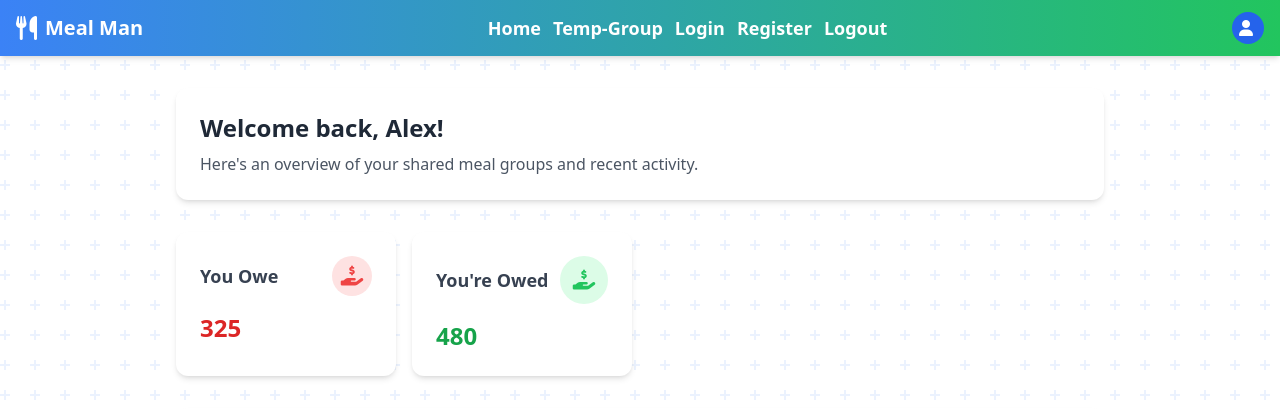
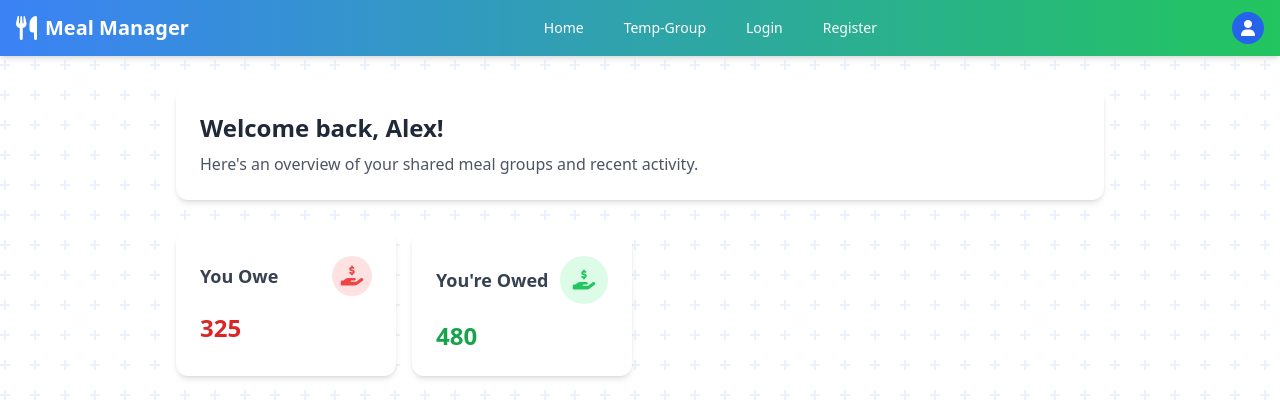
Before and after one commit to code-anwarhosen/meal-manager, a Flask app: page / in a window 1280 px wide. Shown: the top 409 px of the page. Run offline with Flask 3, Linux system fonts and the light colour scheme; some libraries are stand-ins or nearby versions.

Commit message:
Fix: main menu fixed for mobile screen. some rearranges in utils

```diff
--- a/app/models/user.py
+++ b/app/models/user.py
@@ -1,7 +1,5 @@
 import bcrypt
 from app.db import BaseModel
-
-BaseModel.init_db()
 
 
 class Password:
--- a/app/templates/base.html
+++ b/app/templates/base.html
@@ -26,7 +26,7 @@
 <body class="meal-pattern">
 
     <!-- Flash Messages - Place right after <body> tag -->
-    <div class="fixed top-20 left-4 z-50 space-y-2 w-80 max-w-full">
+    <div class="fixed top-20 right-4 z-50 space-y-2 w-80 max-w-full">
         {% with messages = get_flashed_messages(with_categories=true) %}
             {% for category, message in messages %}
                 <div class="flash-message p-4 rounded-lg shadow-lg border-l-4 flex items-center justify-between
@@ -60,31 +60,56 @@
         <div class="container mx-auto px-4 py-3 flex justify-between items-center">
             <div class="flex items-center">
                 <i class="fas fa-utensils text-2xl mr-2"></i>
-                <h1 class="text-xl font-bold">Meal Man</h1>
+                <h1 class="text-xl font-bold">Meal Manager</h1>
             </div>
 
-            <div class="flex items-center text-lg font-semibold gap-3">
-                <a href="{{ url_for('main.home') }}">Home</a>
-                <a href="{{ url_for('main.group', id=1) }}">Temp-Group</a>
-                <a href="{{ url_for('user.login') }}">Login</a>
-                <a href="{{ url_for('user.register') }}">Register</a>
-                <a href="{{ url_for('user.logout') }}">Logout</a>
+            <!-- Desktop Navigation (hidden on mobile) -->
+            <nav class="hidden md:flex items-center space-x-4 text-sm font-medium">
+                <a href="{{ url_for('main.home') }}" class="px-3 py-1 rounded hover:bg-white/20 transition">Home</a>
+                <a href="{{ url_for('main.group', id=1) }}" class="px-3 py-1 rounded hover:bg-white/20 transition">Temp-Group</a>
+
+                {% if is_authenticated() %}
+                    <a href="{{ url_for('user.logout') }}" class="px-3 py-1 rounded hover:bg-white/20 transition">Logout</a>
+                {% else %}
+                    <a href="{{ url_for('user.login') }}" class="px-3 py-1 rounded hover:bg-white/20 transition">Login</a>
+                    <a href="{{ url_for('user.register') }}" class="px-3 py-1 rounded hover:bg-white/20 transition">Register</a>
+                {% endif %}
+            </nav>
+
+            <!-- Mobile menu button (hidden on desktop) -->
+            <div class="md:hidden">
+                <button id="mobile-menu-button" class="text-white focus:outline-none">
+                    <i class="fas fa-bars text-xl"></i>
+                </button>
             </div>
 
+            <!-- User profile (visible on both mobile and desktop) -->
             <div class="flex items-center space-x-3">
-                <!-- <button class="bg-white text-blue-600 px-3 py-1 rounded-full text-sm font-semibold hover:bg-blue-300 transition">
-                    <i class="fas fa-plus-circle mr-1"></i> New
-                </button> -->
                 <div class="relative">
                     <button class="flex items-center focus:outline-none">
                         <div class="w-8 h-8 rounded-full bg-blue-600 flex items-center justify-center">
                             <span class="text-white font-semibold">
-                                <i class="fas fa-user mr-1"></i>
+                                <i class="fas fa-user"></i>
                             </span>
                         </div>
                     </button>
                 </div>
             </div>
+        </div>
+
+        <!-- Mobile Navigation Menu (hidden by default) -->
+        <div id="mobile-menu" class="hidden md:hidden bg-gradient-to-r from-blue-500 to-green-500 px-4 py-2">
+            <nav class="flex flex-col justify-center items-center space-y-2">
+                <a href="{{ url_for('main.home') }}" class="px-3 py-2 rounded hover:bg-white/20 transition">Home</a>
+                <a href="{{ url_for('main.group', id=1) }}" class="px-3 py-2 rounded hover:bg-white/20 transition">Temp-Group</a>
+
+                {% if is_authenticated() %}
+                    <a href="{{ url_for('user.logout') }}" class="px-3 py-2 rounded hover:bg-white/20 transition">Logout</a>
+                {% else %}
+                    <a href="{{ url_for('user.login') }}" class="px-3 py-2 rounded hover:bg-white/20 transition">Login</a>
+                    <a href="{{ url_for('user.register') }}" class="px-3 py-2 rounded hover:bg-white/20 transition">Register</a>
+                {% endif %}
+            </nav>
         </div>
     </header>
 
@@ -119,6 +144,40 @@
                     this.closest('.flash-message').remove();
                 });
             });
+
+
+
+            // Mobile menu functionality
+            const mobileMenuButton = document.getElementById('mobile-menu-button');
+            const mobileMenu = document.getElementById('mobile-menu');
+
+            if (mobileMenuButton && mobileMenu) {
+                mobileMenuButton.addEventListener('click', function() {
+                    mobileMenu.classList.toggle('hidden');
+
+                    // Toggle between hamburger and close icon
+                    const icon = mobileMenuButton.querySelector('i');
+                    if (mobileMenu.classList.contains('hidden')) {
+                        icon.classList.remove('fa-times');
+                        icon.classList.add('fa-bars');
+                    } else {
+                        icon.classList.remove('fa-bars');
+                        icon.classList.add('fa-times');
+                    }
+                });
+
+                // Close menu when clicking outside
+                document.addEventListener('click', function(event) {
+                    if (!mobileMenu.contains(event.target) &&
+                        !mobileMenuButton.contains(event.target) &&
+                        !mobileMenu.classList.contains('hidden')) {
+                        mobileMenu.classList.add('hidden');
+                        const icon = mobileMenuButton.querySelector('i');
+                        icon.classList.remove('fa-times');
+                        icon.classList.add('fa-bars');
+                    }
+                });
+            }
         });
     </script>
 
--- a/app/utils.py
+++ b/app/utils.py
@@ -3,28 +3,28 @@ from app.models import User
 
 
 # ---------- Auth: Session ----------
-USER_SESSION_KEY = 'user__name'
+class Auth:
+    USER_SESSION_KEY = 'user__name'
 
-def login_user(username, remember=False):
-    """Logs in the user by saving their username in the session."""
-    session[SESSION_USER_KEY] = username
-    if remember:
-        session.permanent = True
-    else:
-        session.permanent = False
+    @classmethod
+    def login_user(cls, username, remember=False):
+        """Logs in the user by saving their username in the session."""
+        session[cls.USER_SESSION_KEY] = username
 
-def logout_user():
-    """Logs out the user by removing them from the session."""
-    session.pop(USER_SESSION_KEY, None)
+        if remember:
+            session.permanent = True
 
-def user_logged_in() -> bool:
-    """Checks if a user is currently logged in."""
-    return USER_SESSION_KEY in session
+        else:
+            session.permanent = False
 
-def current_user() -> 'User':
-    """Returns the currently logged-in user, or None."""
-    username = session.get(USER_SESSION_KEY)
-    if not username:
-        return None
+    @classmethod
+    def logout_user(cls):
+        """Logs out the user by removing them from the session."""
 
-    return User.get(username=username)
+        # session.pop(cls.USER_SESSION_KEY, None)
+        session.clear()
+
+    @classmethod
+    def is_authenticated(cls) -> bool:
+        """Checks if a user is currently logged in."""
+        return cls.USER_SESSION_KEY in session
--- a/run.py
+++ b/run.py
@@ -2,5 +2,19 @@ from app import create_app
 
 app = create_app()
 
+from app.db import BaseModel
+with app.app_context():
+    from config import Config
+    BaseModel.init_db(db_path=Config.DATABASE)
+
+@app.context_processor
+def utility_for_templates():
+    """All functions here are callable in templates"""
+
+    from app.utils import Auth
+    return dict(
+        is_authenticated=Auth.is_authenticated
+    )
+
 if __name__ == '__main__':
     app.run()
```
Also changed, not shown: app/routes/user_routes.py (+15 -7 lines).
